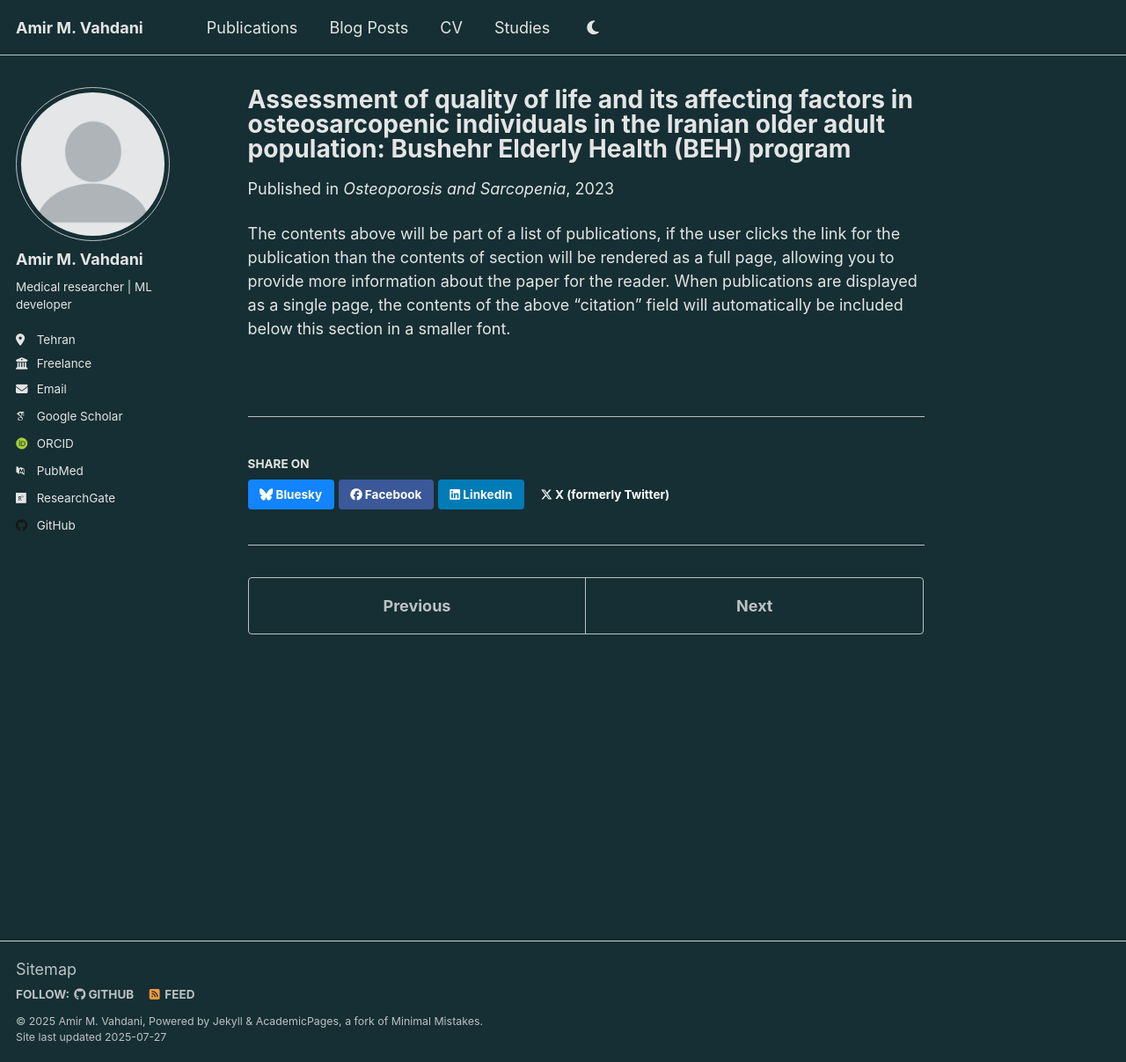
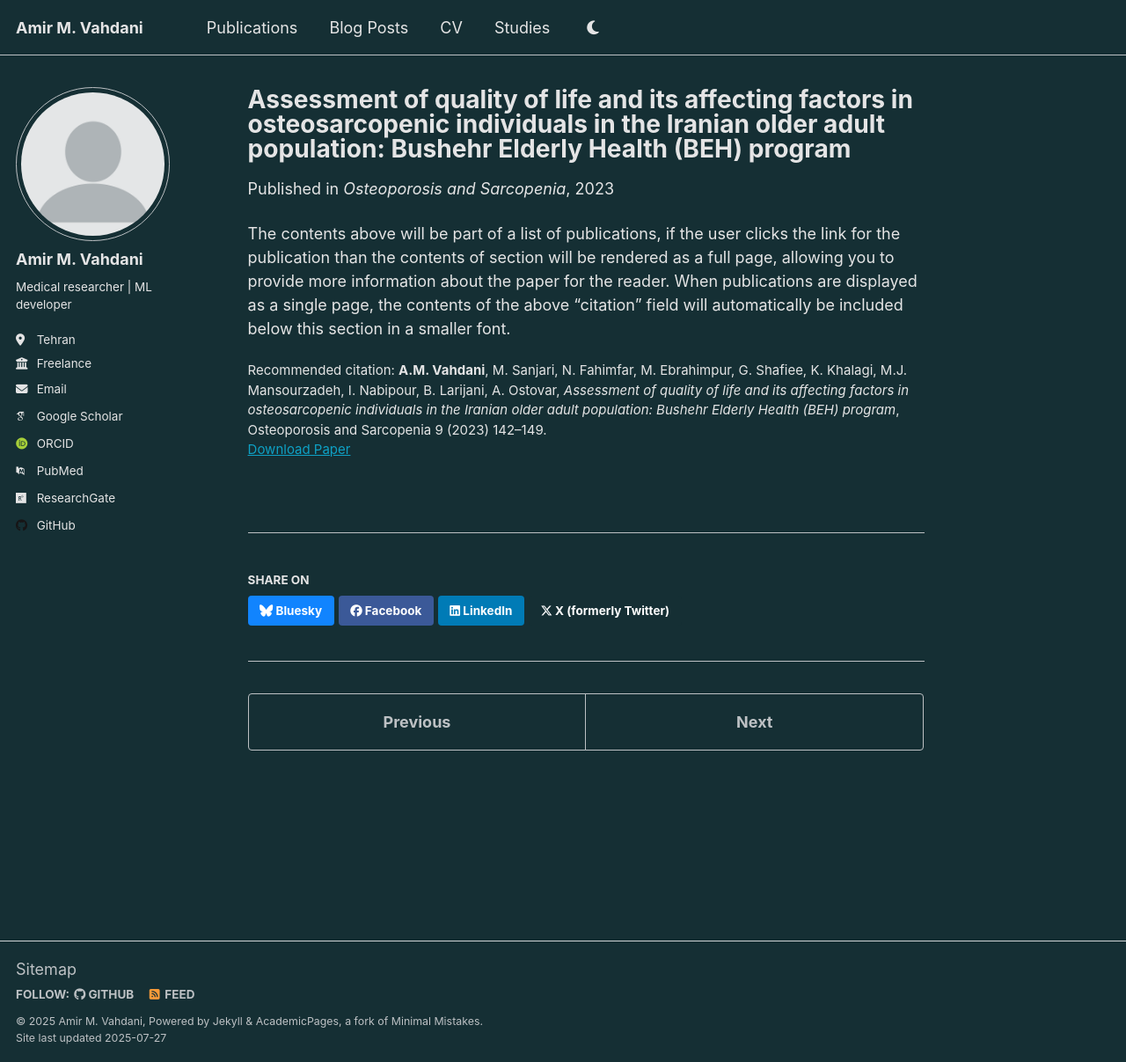
Before and after one commit to AmirV97/amirv97.github.io, a Jekyll site: the page built from _publications/paper-1.md, in a window 1280 px wide and 1207 px high. Shown: the whole window at 88% size. Built offline with Jekyll 4.4.1, drawn with Linux system fonts in a browser that asks for light colours; some web fonts are replaced; part of the change alters nothing that is shown.

Commit message:
Publications edited.

```diff
--- a/_publications/paper-1.md
+++ b/_publications/paper-1.md
@@ -6,7 +6,8 @@ permalink: /paper-1
 excerpt: 'This paper was one of my first research experiences. My main role was in writing the manuscript, start to finish.'
 date: 2023-12-21
 venue: 'Osteoporosis and Sarcopenia'
-paperurl: '<b>A.M. Vahdani</b>, M. Sanjari, N. Fahimfar, M. Ebrahimpur, G. Shafiee, K. Khalagi, M.J. Mansourzadeh, I. Nabipour, B. Larijani, A. Ostovar, <i>Assessment of quality of life and its affecting factors in osteosarcopenic individuals in the Iranian older adult population: Bushehr Elderly Health (BEH) program</i>, Osteoporosis and Sarcopenia 9 (2023) 142–149.
+paperurl: 'https://www.sciencedirect.com/science/article/pii/S2405525523001140'
+citation: '<b>A.M. Vahdani</b>, M. Sanjari, N. Fahimfar, M. Ebrahimpur, G. Shafiee, K. Khalagi, M.J. Mansourzadeh, I. Nabipour, B. Larijani, A. Ostovar, <i>Assessment of quality of life and its affecting factors in osteosarcopenic individuals in the Iranian older adult population: Bushehr Elderly Health (BEH) program</i>, Osteoporosis and Sarcopenia 9 (2023) 142–149.
 '
 ---
 
```
